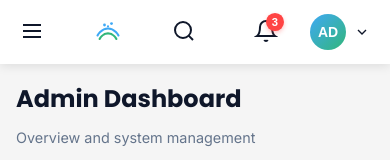
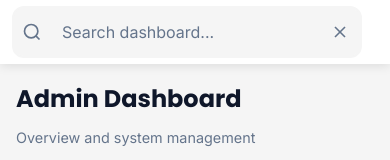
Before and after one commit to jasrmg/Flowtify, a Next.js app: page /dashboard in a window 390 px wide. Both pictures are taken after a click on the button 184 px from the left and 32 px from the top of the page. Shown: the top 160 px of the page. Built offline with nearby package versions, Linux system fonts and the light colour scheme.

Commit message:
fix: add responsive searchbar and notification styles

```diff
--- a/src/app/components/Navbar.css
+++ b/src/app/components/Navbar.css
@@ -512,3 +512,146 @@ body.notification-open {
   width: 24px;
   height: 24px;
 }
+@media (max-width: 968px) {
+  .mobile-menu-btn {
+    display: block;
+  }
+
+  .notification-dropdown {
+    width: 90vw;
+    max-width: 380px;
+    right: -4rem;
+  }
+}
+
+/* Mobile Overlay Styles */
+@media (max-width: 480px) {
+  .search-toggle-btn {
+    display: block;
+  }
+
+  .search-bar {
+    display: none;
+  }
+
+  /* Fullscreen overlay mode */
+  .navbar.overlay-active {
+    position: fixed;
+    top: 0;
+    left: 0;
+    right: 0;
+    bottom: 0;
+    width: 100vw;
+    height: 100vh;
+    background-color: var(--bg-secondary);
+    z-index: 9999;
+    display: flex;
+    flex-direction: column;
+    padding: 0;
+    overflow: hidden;
+  }
+
+  /* Hide all navbar elements except the active one */
+  .navbar.overlay-active .mobile-menu-btn,
+  .navbar.overlay-active .navbar-brand,
+  .navbar.overlay-active .search-toggle-btn,
+  .navbar.overlay-active .notification-btn,
+  .navbar.overlay-active .user-profile {
+    display: none;
+  }
+
+  /* Search Overlay - topbar only for mobile */
+  .navbar.overlay-active.search-overlay {
+    height: 64px;
+    bottom: auto;
+    flex-direction: row;
+    align-items: center;
+    padding: 0 0.75rem;
+    justify-content: center;
+  }
+
+  .navbar.overlay-active.search-overlay .search-bar {
+    display: flex;
+    position: static;
+    width: 100%;
+    max-width: 100%;
+    height: auto;
+    padding: 0;
+    background: transparent;
+    box-shadow: none;
+  }
+
+  .navbar.overlay-active.search-overlay .search-bar input {
+    font-size: 1rem;
+    padding: 0.875rem 3.5rem 0.875rem 3rem;
+    width: 100%;
+  }
+
+  .navbar.overlay-active.search-overlay .search-icon {
+    left: 1.4rem;
+  }
+
+  .navbar.overlay-active.search-overlay .search-close-btn {
+    display: flex;
+    position: absolute;
+    right: 2rem;
+    top: 50%;
+    transform: translateY(-50%);
+  }
+
+  /* Notification Overlay - FULLSCREEN for mobile */
+  .navbar.overlay-active.notification-overlay .notification-container {
+    display: flex;
+    flex-direction: column;
+    width: 100%;
+    height: 100%;
+  }
+
+  .navbar.overlay-active.notification-overlay .notification-btn {
+    display: none;
+  }
+
+  .navbar.overlay-active.notification-overlay .notification-dropdown {
+    position: static;
+    display: flex;
+    flex-direction: column;
+    width: 100%;
+    height: 100%;
+    max-width: 100%;
+    opacity: 1;
+    visibility: visible;
+    transform: none;
+    border-radius: 0;
+    box-shadow: none;
+    max-height: none;
+  }
+
+  .navbar.overlay-active.notification-overlay .notification-list {
+    flex: 1;
+    max-height: none;
+    overflow-y: auto;
+  }
+
+  .navbar.overlay-active.notification-overlay .notification-header {
+    flex-shrink: 0;
+    display: grid;
+    grid-template-columns: auto 1fr;
+    gap: 1rem;
+    align-items: center;
+    padding: 1.5rem 1.25rem;
+  }
+
+  .navbar.overlay-active.notification-overlay .notification-header h4 {
+    text-align: center;
+    margin: 0;
+  }
+
+  .navbar.overlay-active.notification-overlay .notification-back-btn {
+    display: block;
+  }
+
+  /* Prevent body scroll when overlay is active */
+  body.overlay-open {
+    overflow: hidden;
+  }
+}
--- a/src/app/components/Navbar.jsx
+++ b/src/app/components/Navbar.jsx
@@ -47,6 +47,41 @@ export const Navbar = () => {
       };
     };
   }, []);
+
+  // handle body class and navbar class
+  useEffect(() => {
+    const navbar = document.querySelector(".navbar");
+    if (isSearchOpen) {
+      navbar?.classList.add("search-active");
+      if (window.innerWidth <= 480) {
+        navbar?.classList.add("overlay-active", "search-overlay");
+        document.body.classList.add("overlay-open");
+      }
+    } else {
+      navbar?.classList.remove(
+        "search-active",
+        "overlay-active",
+        "search-overlay"
+      );
+      document.body.classList.remove("overlay-open");
+    }
+  }, [isSearchOpen]);
+
+  // Handle notification overlay for mobile
+  useEffect(() => {
+    const navbar = document.querySelector(".navbar");
+    if (isNotificationOpen) {
+      if (window.innerWidth <= 480) {
+        navbar?.classList.add("overlay-active", "notification-overlay");
+        document.body.classList.add("overlay-open");
+      } else if (window.innerWidth <= 968) {
+        document.body.classList.add("notification-open");
+      }
+    } else {
+      navbar?.classList.remove("overlay-active", "notification-overlay");
+      document.body.classList.remove("overlay-open", "notification-open");
+    }
+  }, [isNotificationOpen]);
 
   const handleLogout = () => {
     console.log("logout");
@@ -119,7 +154,7 @@ export const Navbar = () => {
       </button>
 
       <div
-        className={`search-bar ${isSearchOpen ? "active" : ""}`}
+        className={`search-bar ${isSearchOpen ? "mobile-expanded" : ""}`}
         id="searchBar"
       >
         <svg
```
